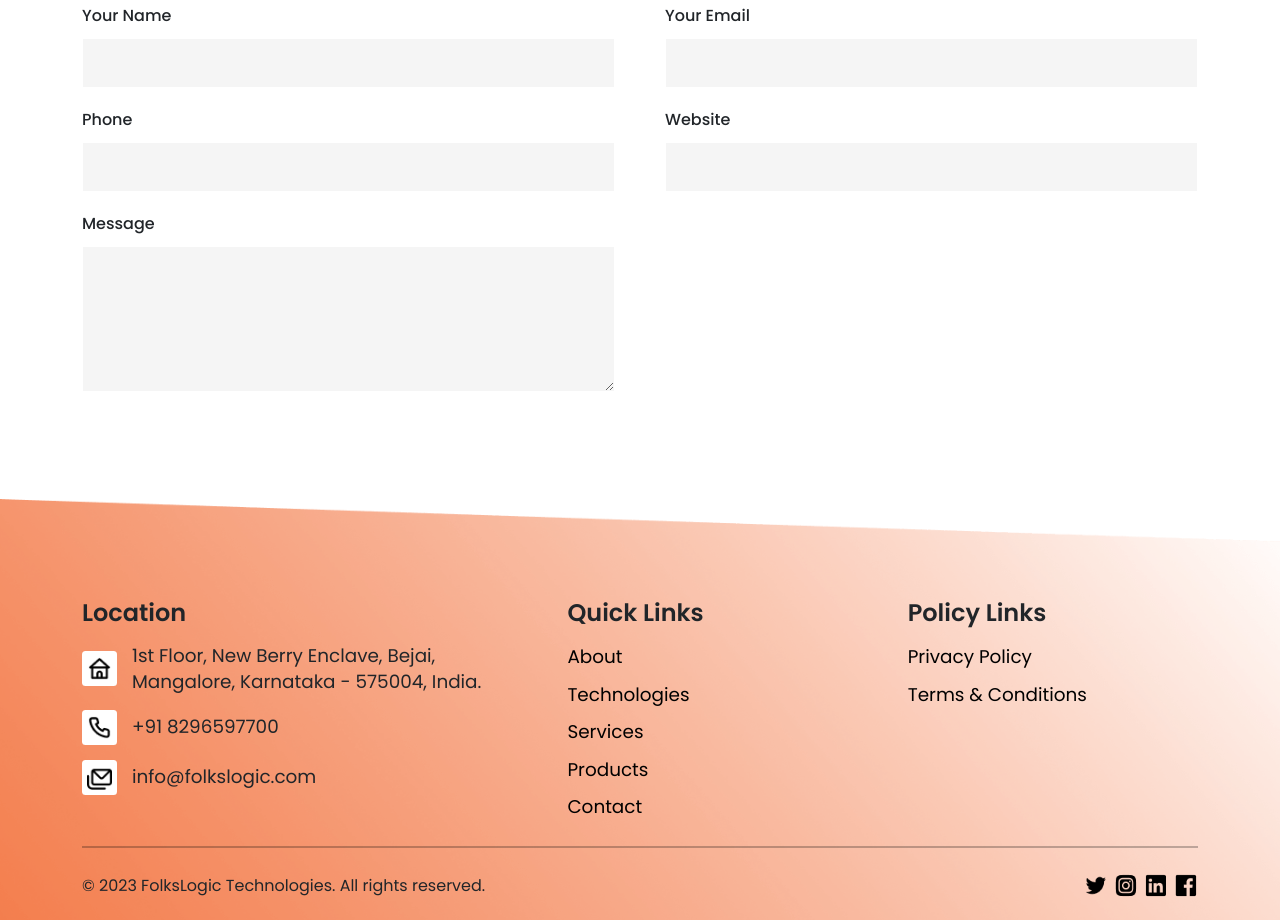
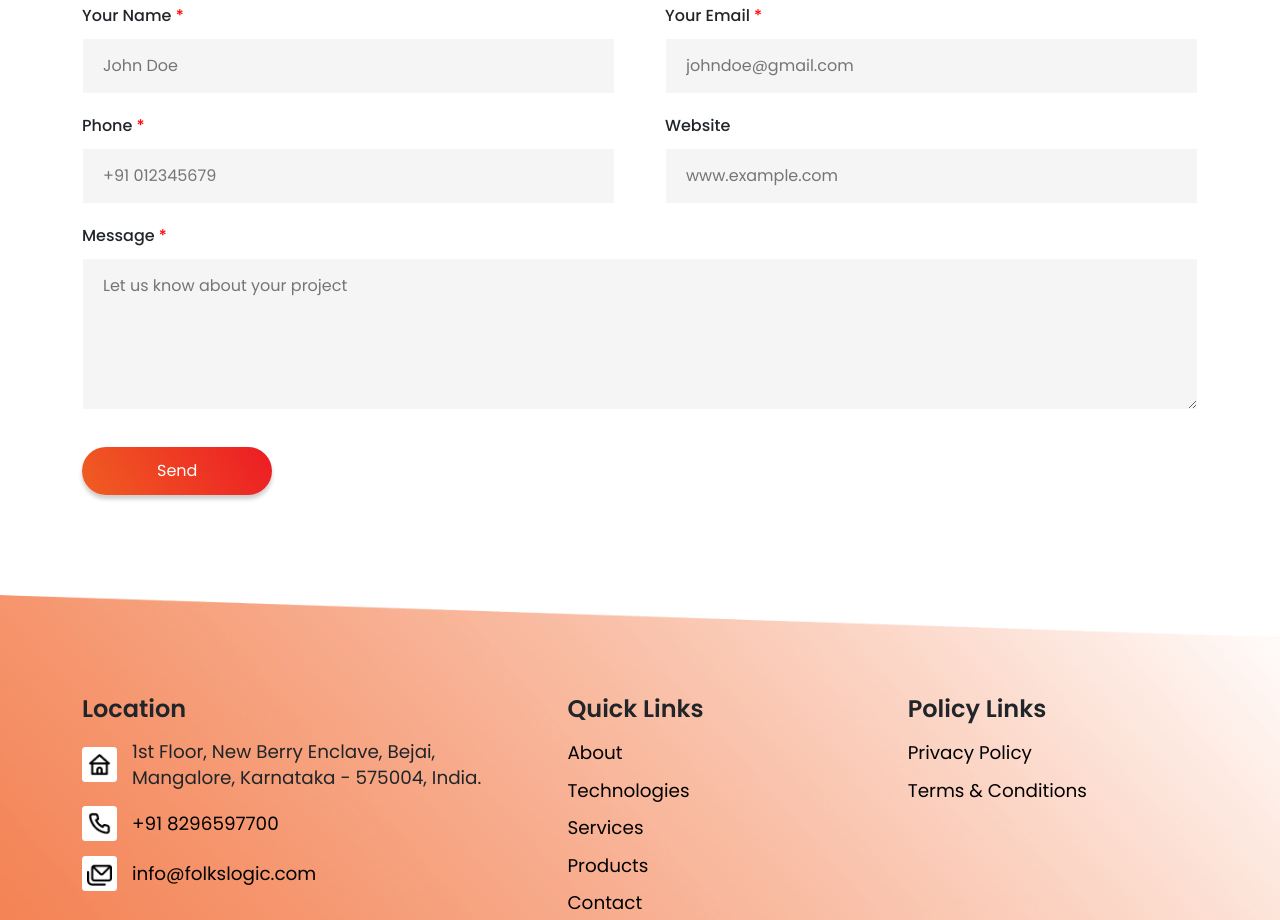
Before and after one commit to Riyaz-Github-Acc/folkslogic-technologies-interview-task, a plain HTML site: page index.html in a window 1280 px wide. Shown: the part 1756-2676 px from the top of the page. Drawn offline with nearby package versions, Linux system fonts and the light colour scheme.

```diff
--- a/index.html
+++ b/index.html
@@ -77,7 +77,7 @@
           processes, enhance performance, and mitigate risks. Let us help you
           stay ahead of the competition, contact us to learn more.
         </p>
-        <button>Learn More</button>
+        <button class="btn">Learn More</button>
       </div>
 
       <div class="banner-img">
@@ -137,28 +137,47 @@
 
       <form>
         <div class="form-field">
-          <label for="name">Your Name</label><br />
-          <input type="text" id="name" required />
+          <label for="name">Your Name <span>*</span></label
+          ><br />
+          <input type="text" id="name" placeholder="John Doe" required />
         </div>
 
         <div class="form-field">
-          <label for="email">Your Email</label><br />
-          <input type="email" id="email" required />
+          <label for="email">Your Email <span>*</span></label
+          ><br />
+          <input
+            type="email"
+            id="email"
+            placeholder="johndoe@gmail.com"
+            required
+          />
         </div>
 
         <div class="form-field">
-          <label for="phone">Phone</label><br />
-          <input type="tel" id="phone" required />
+          <label for="phone">Phone <span>*</span></label
+          ><br />
+          <input type="tel" id="phone" placeholder="+91 012345679" required />
         </div>
 
         <div class="form-field">
           <label for="website">Website</label><br />
-          <input type="text" id="website" />
+          <input type="text" id="website" placeholder="www.example.com" />
         </div>
 
         <div class="form-field">
-          <label for="message">Message</label><br />
-          <textarea id="message" cols="30" rows="5" required></textarea>
+          <label for="message">Message <span>*</span></label
+          ><br />
+          <textarea
+            id="message"
+            cols="30"
+            rows="5"
+            placeholder="Let us know about your project"
+            required
+          ></textarea>
+        </div>
+
+        <div>
+          <button class="btn">Send</button>
         </div>
       </form>
     </section>
@@ -181,12 +200,12 @@
 
               <div class="info">
                 <img src="./assests/phone-alt.png" alt="" />
-                <p>+91 8296597700</p>
+                <a href="tel:8296597700">+91 8296597700</a>
               </div>
 
               <div class="info">
                 <img src="./assests/envelopes.png" alt="" />
-                <p>info@folkslogic.com</p>
+                <a href="mailto:info@folkslogic.com">info@folkslogic.com</a>
               </div>
             </div>
           </div>
--- a/style.css
+++ b/style.css
@@ -68,7 +68,7 @@ Header nav .nav-item .nav-link.active {
   margin: 25px 0;
 }
 
-.banner .banner-content button {
+button.btn {
   color: #fff;
   background: linear-gradient(239deg, #ec1c24 0%, #f05e22 100%);
   white-space: nowrap;
@@ -81,7 +81,7 @@ Header nav .nav-item .nav-link.active {
   transition: all 0.5s ease-in-out;
 }
 
-.banner .banner-content button:hover {
+button.btn:hover {
   background: #f05e22;
   box-shadow: 0px 10px 8px 0px rgba(30, 30, 30, 0.25);
 }
@@ -177,18 +177,26 @@ form label {
   cursor: pointer;
 }
 
+form span {
+  color: red;
+}
+
 form input,
 form textarea {
   width: 100%;
   background: rgba(236, 236, 236, 0.5);
   border: 1px solid #fff;
   outline: none;
-  padding: 12px 15px;
+  padding: 15px 20px;
 }
 
 form input:focus,
 form textarea:focus {
   border: 1px solid #000;
+}
+
+form .form-field:nth-of-type(5) {
+  grid-column: 1/3;
 }
 
 /* Footer */
@@ -250,7 +258,7 @@ footer .top .sec .links {
   gap: 10px;
 }
 
-footer .top .sec .links a {
+footer .top .sec a {
   text-decoration: none;
   width: max-content;
   font-size: clamp(1rem, 2vw, 1.15rem);
@@ -258,8 +266,8 @@ footer .top .sec .links a {
   color: #000;
 }
 
-footer .top .sec .links a:hover {
-  color: #f05e22;
+footer .top .sec a:hover {
+  color: #fff;
 }
 
 hr.footer-hr {
@@ -329,6 +337,10 @@ footer .bottom .social-links img {
     grid-template-columns: 1fr;
   }
 
+  form .form-field:nth-of-type(5) {
+    grid-column: 1/2;
+  }
+
   hr.footer-hr {
     border-top: 2px solid #000;
     margin: 20px 0;
```
